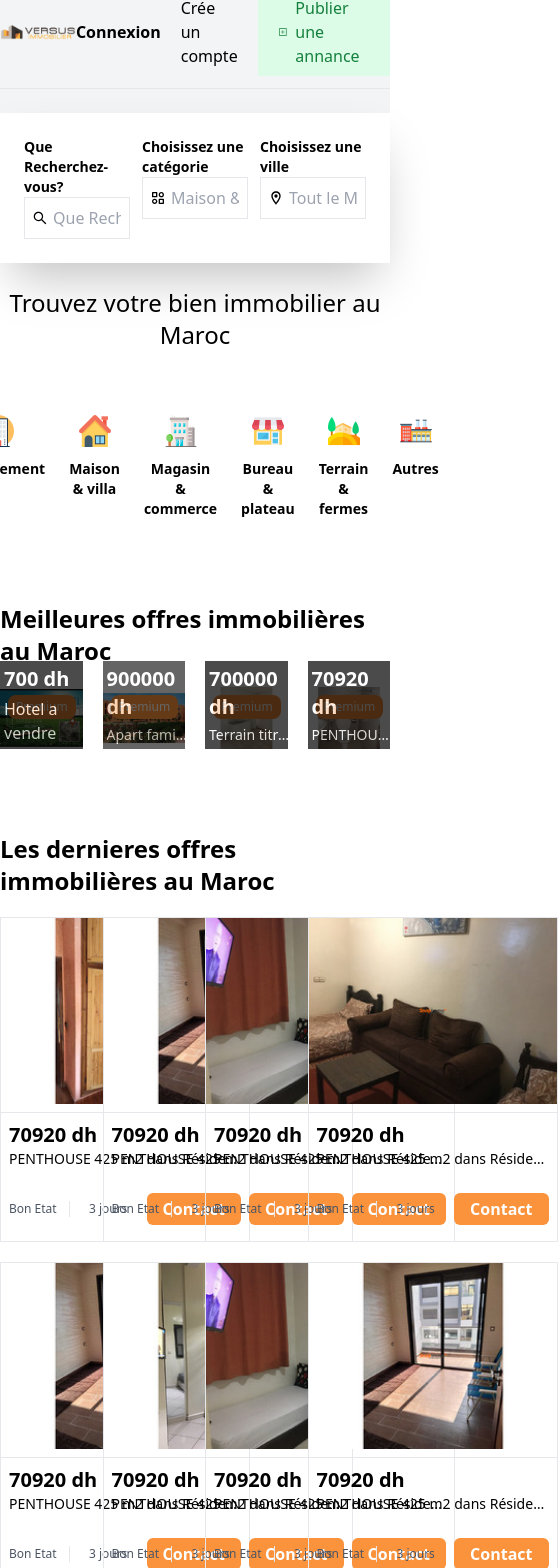
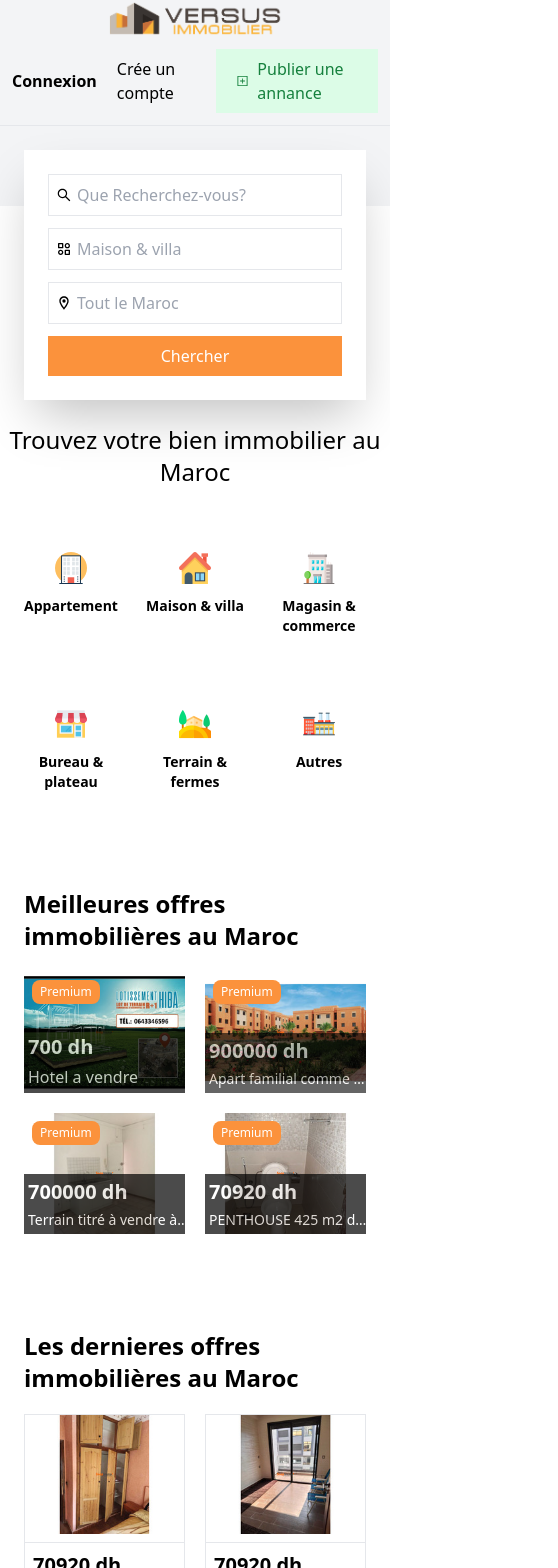
Before and after one commit to oussamataali97/immobilier, a React (Create React App) app: page / in a window 390 px wide. Shown: the part 73-1641 px from the top of the page, 558 px wide, since content can reach past the window. Built offline with nearby package versions, Linux system fonts and the light colour scheme.

Commit message:
make home page responsive to mobile device

```diff
--- a/src/components/Categories.js
+++ b/src/components/Categories.js
@@ -19,7 +19,7 @@ const Categories = () => {
   return (
     <div className='max-w-5xl mx-auto pt-6'>
       <p className='text-center font-normal text-2xl'>Trouvez votre bien immobilier au Maroc</p>
-      <div className="flex justify-center text-center gap-6 py-10">
+      <div className="flex flex-wrap justify-center text-center gap-6 py-10">
         <div className="flex boxsw flex-col items-center hover:shadow-2xl hover:bg-gray-100 rounded-md text-sm w-[100px] py-6  ">
           <img src={pic1} alt="" className='w-8' />
           <p className="mt-3 font-semibold  ">Appartement</p>
--- a/src/components/Header.js
+++ b/src/components/Header.js
@@ -5,13 +5,13 @@ import { Link } from 'react-router-dom'
 
 const Header = () => {
   return (
-    <div className='bg-gray-100 '>
+    <div className='bg-gray-100  '>
       <div className="max-w-5xl mx-auto pb-20 relative">
 
 
       <p className='text-right py-3 hover:underline cursor-pointer'>Contactez Nous</p>
-      <div className="flex justify-between items-center border-y-[1px] py-3">
-        <Link to="/"> <img src={logo} alt="" className=' w-44 '/></Link>
+      <div className="px-3 flex flex-col md:flex-row justify-between items-center border-y-[1px] py-3">
+        <Link to="/"> <img src={logo} alt="" className=' w-44 py-3 md:py-0'/></Link>
         <ul className='flex items-center space-x-5'>
           <li className='font-bold cursor-pointer hover:text-orange-400'>Connexion</li>
           <li className='cursor-pointer hover:text-orange-400'>Crée un compte</li>
--- a/src/components/LastOfffers.js
+++ b/src/components/LastOfffers.js
@@ -10,11 +10,11 @@ import image3 from '../assets/29532_thumbnail.jpg'
 import image4 from '../assets/29533_thumbnail.jpg'
 const LastOfffers = () => {
   return (
-    <div className='contain mt-16'>
+    <div className='contain px-6 mt-16'>
     <p className='text-2xl font-bold py-5'>Les dernieres offres immobilières au Maroc</p>
-  <div className="grid grid-cols-4 gap-5">
+    <div className="grid  md:grid-cols-3 grid-cols-2 lg:grid-cols-4 gap-5">
 
-    <div className="flex flex-col justify-between border min-w-[250px] ">
+    <div className="flex flex-col justify-between border lg:min-w-[250px] ">
       <img src={image1} alt="" />
       <ul className=' p-2 border-t-[1px] my-2'>
         <li className='  text-xl font-bold '>70920 dh</li>
@@ -26,7 +26,7 @@ const LastOfffers = () => {
         <li className='bg-orange-400 px-4 rounded-md text-white font-semibold  py-1'>Contact</li>
       </ul>
     </div>
-    <div className="flex flex-col justify-between border min-w-[250px] ">
+    <div className="flex flex-col justify-between border lg:min-w-[250px] ">
       <img src={image} alt="" />
       <ul className=' p-2 border-t-[1px] my-2'>
         <li className='  text-xl font-bold '>70920 dh</li>
@@ -37,7 +37,7 @@ const LastOfffers = () => {
         <li className='text-gray-600 text-xs'>3 jours</li>
         <li className='bg-orange-400 px-4 rounded-md text-white font-semibold  py-1'>Contact</li>
       </ul>
-    </div>    <div className="flex flex-col justify-between border min-w-[250px] ">
+    </div>    <div className="flex flex-col justify-between border lg:min-w-[250px] ">
       <img src={image3} alt="" />
       <ul className=' p-2 border-t-[1px] my-2'>
         <li className='  text-xl font-bold '>70920 dh</li>
@@ -48,7 +48,7 @@ const LastOfffers = () => {
         <li className='text-gray-600 text-xs'>3 jours</li>
         <li className='bg-orange-400 px-4 rounded-md text-white font-semibold  py-1'>Contact</li>
       </ul>
-    </div>    <div className="flex flex-col justify-between border min-w-[250px] ">
+    </div>    <div className="flex flex-col justify-between border lg:min-w-[250px] ">
       <img src={image4} alt="" />
       <ul className=' p-2 border-t-[1px] my-2'>
         <li className='  text-xl font-bold '>70920 dh</li>
@@ -59,7 +59,7 @@ const LastOfffers = () => {
         <li className='text-gray-600 text-xs'>3 jours</li>
         <li className='bg-orange-400 px-4 rounded-md text-white font-semibold  py-1'>Contact</li>
       </ul>
-    </div>    <div className="flex flex-col justify-between border min-w-[250px] ">
+    </div>    <div className="flex flex-col justify-between border lg:min-w-[250px] ">
       <img src={image} alt="" />
       <ul className=' p-2 border-t-[1px] my-2'>
         <li className='  text-xl font-bold '>70920 dh</li>
@@ -70,7 +70,7 @@ const LastOfffers = () => {
         <li className='text-gray-600 text-xs'>3 jours</li>
         <li className='bg-orange-400 px-4 rounded-md text-white font-semibold  py-1'>Contact</li>
       </ul>
-    </div>    <div className="flex flex-col justify-between border min-w-[250px] ">
+    </div>    <div className="flex flex-col justify-between border lg:min-w-[250px] ">
       <img src={image2} alt="" />
       <ul className=' p-2 border-t-[1px] my-2'>
         <li className='  text-xl font-bold '>70920 dh</li>
@@ -81,7 +81,7 @@ const LastOfffers = () => {
         <li className='text-gray-600 text-xs'>3 jours</li>
         <li className='bg-orange-400 px-4 rounded-md text-white font-semibold  py-1'>Contact</li>
       </ul>
-    </div>    <div className="flex flex-col justify-between border min-w-[250px] ">
+    </div>    <div className="flex flex-col justify-between border lg:min-w-[250px] ">
       <img src={image3} alt="" />
       <ul className=' p-2 border-t-[1px] my-2'>
         <li className='  text-xl font-bold '>70920 dh</li>
@@ -92,7 +92,7 @@ const LastOfffers = () => {
         <li className='text-gray-600 text-xs'>3 jours</li>
         <li className='bg-orange-400 px-4 rounded-md text-white font-semibold  py-1'>Contact</li>
       </ul>
-    </div>    <div className="flex flex-col justify-between border min-w-[250px] ">
+    </div>    <div className="flex flex-col justify-between border lg:min-w-[250px] ">
       <img src={image} alt="" />
       <ul className=' p-2 border-t-[1px] my-2'>
         <li className='  text-xl font-bold '>70920 dh</li>
--- a/src/components/MeilleurOffres.js
+++ b/src/components/MeilleurOffres.js
@@ -8,9 +8,9 @@ import image4 from '../assets/29529_thumbnail.jpg'
 
 const MeilleurOffres = () => {
   return (
-    <div className='contain'>
+    <div className='px-6 contain p-3'>
       <p className='text-2xl font-bold py-5'>Meilleures offres immobilières au Maroc</p>
-    <div className="grid grid-cols-4 gap-5">
+      <div className="grid  md:grid-cols-3 grid-cols-2 lg:grid-cols-4 gap-5">
       <div className="flex flex-col justify-between relative">
         <img src={image} alt="" />
         <p className='m-2 bg-orange-400 text-white px-2 py-1 text-xs w-fit rounded-lg absolute top-0 left-0'>Premium</p>
--- a/src/components/Search.js
+++ b/src/components/Search.js
@@ -20,9 +20,9 @@ setAcctive(false)
   }
 
   return (
-    <div className='flex gap-3 bg-white p-6 max-w-5xl mx-auto shadow-2xl -mt-14'>
+    <div className='flex  flex-col md:flex-row gap-3 bg-white p-6 max-w-5xl md:mx-auto shadow-2xl mx-6 -mt-14'>
       <div className="input-group flex-1 flex flex-col ">
-        <label className='font-bold text-sm' htmlFor="search">Que Recherchez-vous?</label>
+        <label className='font-bold text-sm hidden md:block' htmlFor="search">Que Recherchez-vous?</label>
         <div className="relative flex items-center ">
         <AiOutlineSearch className='absolute ml-2'/>
         <input type="text" className='border pl-7 p-2 w-full' placeholder='Que Recherchez-vous?' id='search' name='search'/>
@@ -30,7 +30,7 @@ setAcctive(false)
 
       </div>
       <div className="input-group flex-1 flex flex-col">
-        <label className='font-bold text-sm' htmlFor="Categories">Choisissez une catégorie</label>
+        <label className='font-bold text-sm hidden md:block' htmlFor="Categories">Choisissez une catégorie</label>
         <div className="relative flex items-center  ">
         <BiCategoryAlt className='absolute ml-2'/>
         <input type="text" className='border pl-7 p-2 w-full' placeholder='Maison & villa' id='search' name='search'/>
@@ -38,7 +38,7 @@ setAcctive(false)
         </div>
         </div>
       <div className="input-group flex-1 flex flex-col">
-        <label className='font-bold text-sm' htmlFor="Ville">Choisissez une ville</label>
+        <label className='font-bold text-sm hidden md:block' htmlFor="Ville">Choisissez une ville</label>
         <div className="relative flex items-center ">
         <MdOutlineLocationOn className='absolute ml-2'/>
         <input type="text"  className=' border pl-7 p-2 w-full focus:outline-none' onChange={(e)=>setCity(e.target.value)} value={cityy ? cityy : ''}  autoComplete="off"  onFocus={handlefocus}  placeholder='Tout le Maroc' id='search' name='search'/>
@@ -51,6 +51,8 @@ setAcctive(false)
         </div>
         </div>
 
+        <button className='block w-full bg-orange-400 text-white py-2 visible md:hidden'>Chercher</button>
+
 
     </div>
   )
```
Also changed, not shown: src/components/Footer.js (+5 -5 lines).
